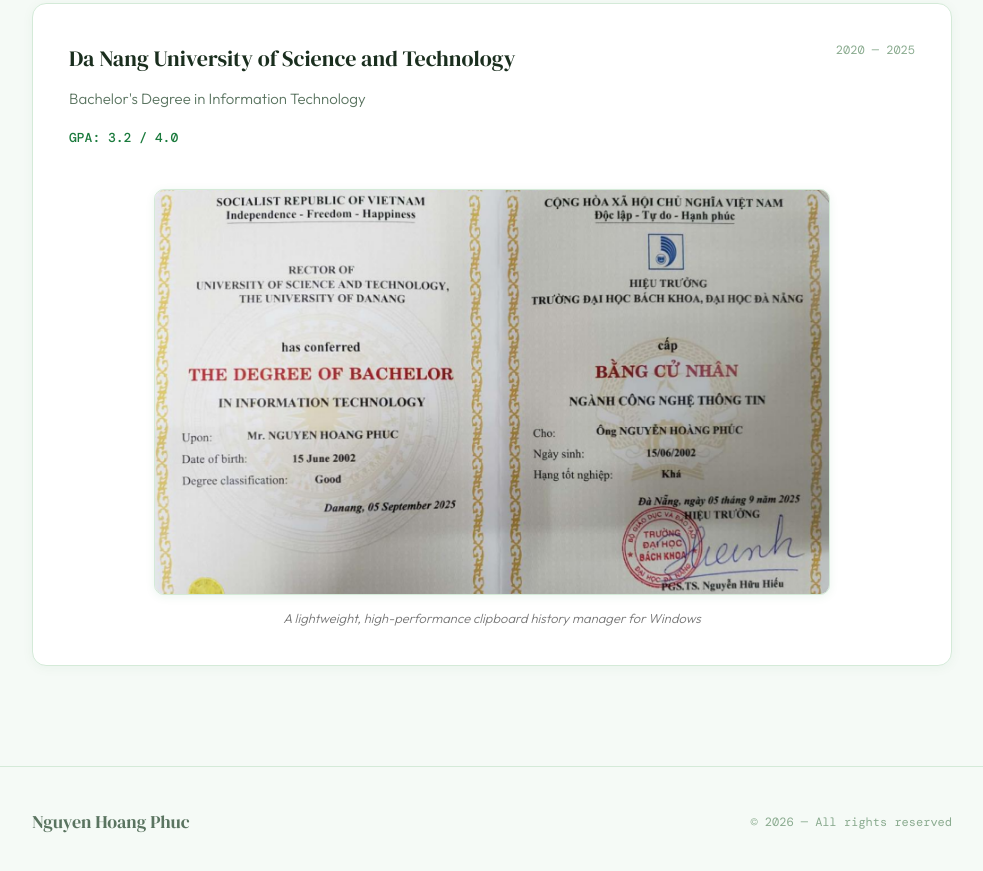
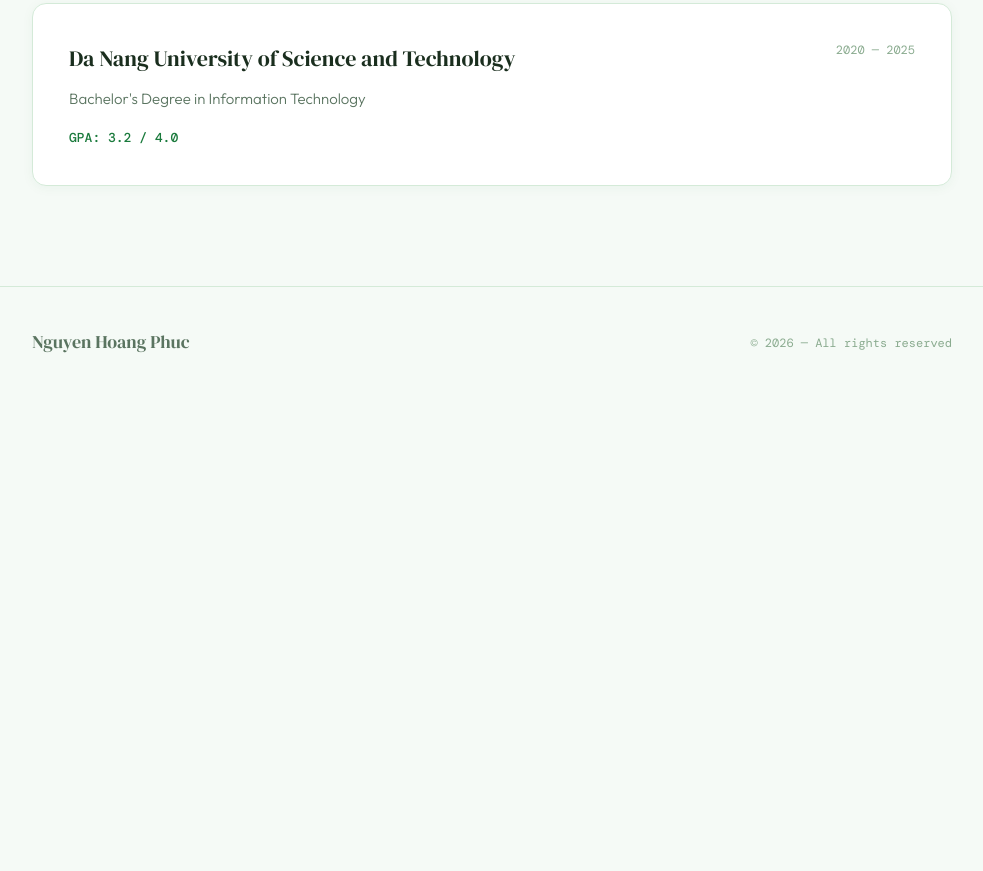
Before and after one commit to NguyenHoangPhuc156/NguyenHoangPhuc156.github.io, a plain HTML site: page index.html in a window 1280 px wide. Shown: the part 6821-7692 px from the top of the page, without its empty margins (148-1131 px from the left). After the commit the page ends 7219 px from the top, so only its background shows below. Drawn offline with nearby package versions, Linux system fonts and the light colour scheme.

Commit message:
remove degree image

```diff
--- a/index.html
+++ b/index.html
@@ -829,12 +829,12 @@
       <div class="edu-gpa">GPA: 3.2 / 4.0</div>
     </div>
     <div class="edu-year">2020 — 2025</div>
-    <div style="grid-column: span 2; text-align: center; margin-top: 16px;">
+    <!-- <div style="grid-column: span 2; text-align: center; margin-top: 16px;">
       <img class="card-img" src="Degree Sample.png" alt="Degree screenshot" onclick="openLightbox(this.src)" style="max-width: 80%; margin: 0 auto; display: block;" />
       <p style="margin: 12px auto 0 auto; max-width: 50%; font-size: 13px; color: #777; font-style: italic;">
         A lightweight, high-performance clipboard history manager for Windows
       </p>
-    </div>
+    </div> -->
   </div>
 </section>
 
```
